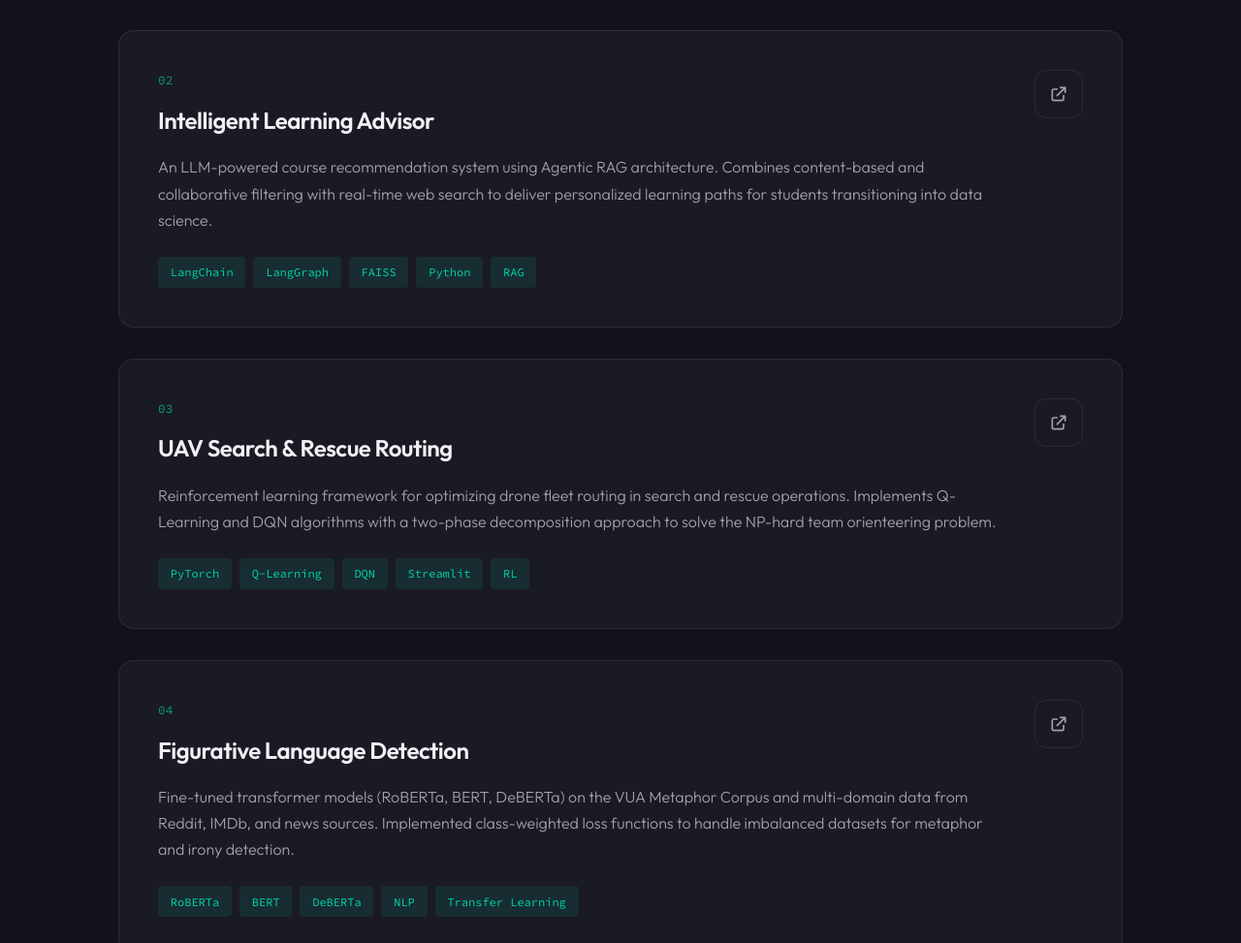
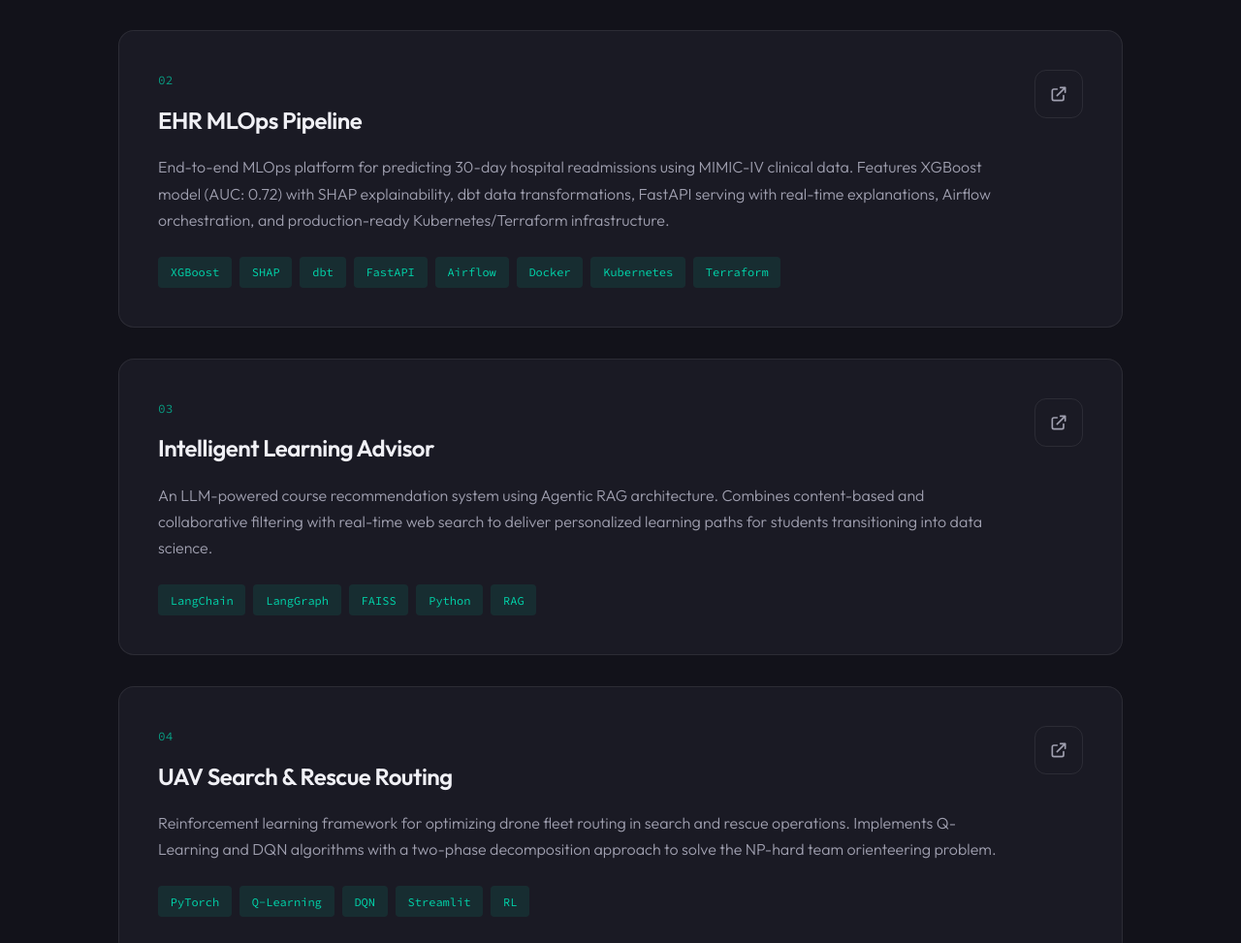
Before and after one commit to sanidhya-karnik/sanidhya-karnik.github.io, a plain HTML site: page index.html in a window 1280 px wide. Shown: the part 2050-3023 px from the top of the page at 97% size. Drawn offline with Linux system fonts and the light colour scheme.

Commit message:
Add new mlops project

```diff
--- a/index.html
+++ b/index.html
@@ -711,6 +711,34 @@
                 <div class="project-card fade-in">
                     <div class="project-content">
                         <p class="project-number">02</p>
+                        <h3 class="project-title">EHR MLOps Pipeline</h3>
+                        <p class="project-description">
+                            End-to-end MLOps platform for predicting 30-day hospital readmissions using MIMIC-IV clinical data.
+                            Features XGBoost model (AUC: 0.72) with SHAP explainability, dbt data transformations,
+                            FastAPI serving with real-time explanations, Airflow orchestration, and production-ready
+                            Kubernetes/Terraform infrastructure.
+                        </p>
+                        <div class="project-tech">
+                            <span>XGBoost</span>
+                            <span>SHAP</span>
+                            <span>dbt</span>
+                            <span>FastAPI</span>
+                            <span>Airflow</span>
+                            <span>Docker</span>
+                            <span>Kubernetes</span>
+                            <span>Terraform</span>
+                        </div>
+                    </div>
+                    <a href="https://github.com/sanidhya-karnik/ehr-mlops-pipeline" target="_blank" class="project-link">
+                        <svg xmlns="http://www.w3.org/2000/svg" fill="none" viewBox="0 0 24 24" stroke="currentColor">
+                            <path stroke-linecap="round" stroke-linejoin="round" stroke-width="2" d="M10 6H6a2 2 0 00-2 2v10a2 2 0 002 2h10a2 2 0 002-2v-4M14 4h6m0 0v6m0-6L10 14" />
+                        </svg>
+                    </a>
+                </div>
+
+                <div class="project-card fade-in">
+                    <div class="project-content">
+                        <p class="project-number">03</p>
                         <h3 class="project-title">Intelligent Learning Advisor</h3>
                         <p class="project-description">
                             An LLM-powered course recommendation system using Agentic RAG architecture.
@@ -734,7 +762,7 @@
 
                 <div class="project-card fade-in">
                     <div class="project-content">
-                        <p class="project-number">03</p>
+                        <p class="project-number">04</p>
                         <h3 class="project-title">UAV Search & Rescue Routing</h3>
                         <p class="project-description">
                             Reinforcement learning framework for optimizing drone fleet routing in search
@@ -758,7 +786,7 @@
 
                 <div class="project-card fade-in">
                     <div class="project-content">
-                        <p class="project-number">04</p>
+                        <p class="project-number">05</p>
                         <h3 class="project-title">Figurative Language Detection</h3>
                         <p class="project-description">
                             Fine-tuned transformer models (RoBERTa, BERT, DeBERTa) on the VUA Metaphor Corpus
```
